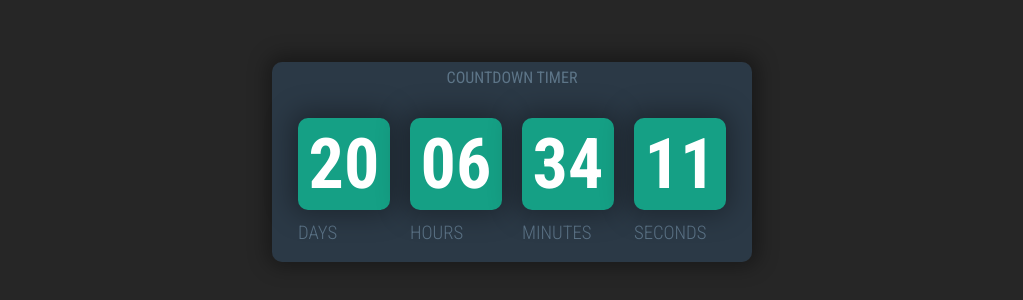
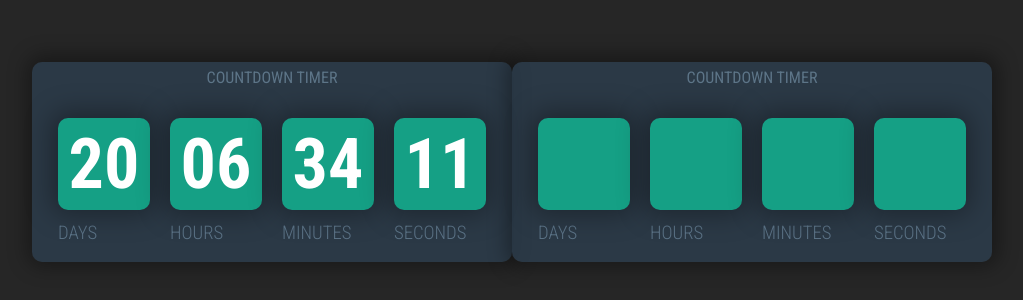
Before and after one commit to tuahapro/countdownTimer, a plain HTML site: page index.html in a window 1280 px wide. Shown: the part 238-538 px from the top of the page, without its empty margins (128-1151 px from the left). Drawn offline with Linux system fonts and the light colour scheme.

Commit message:
duplicate condown

```diff
--- a/index.html
+++ b/index.html
@@ -33,6 +33,31 @@
             </div>
         </div>
     </div>
+     <div class="container">
+        <div class="countdown">
+            <p>Countdown Timer</p>
+            <div class="count_down">
+                <div class="commonBox">
+                    <div class="in_Box" id="days"></div>
+                    <h3>DAYS</h3>
+                </div>
+                <div class="commonBox">
+                    <div class="in_Box" id="hours"></div>
+                    <h3>HOURS</h3>
+                </div>
+                <div class="commonBox">
+                    <div class="in_Box" id="minutes"></div>
+                    <h3>MINUTES</h3>
+                </div>
+                <div class="commonBox">
+                    <div class="in_Box" id="seconds"></div>
+                    <h3>SECONDS</h3>
+                </div>
+
+
+            </div>
+        </div>
+    </div>
 
 
     <script src="time.js"></script>
```
